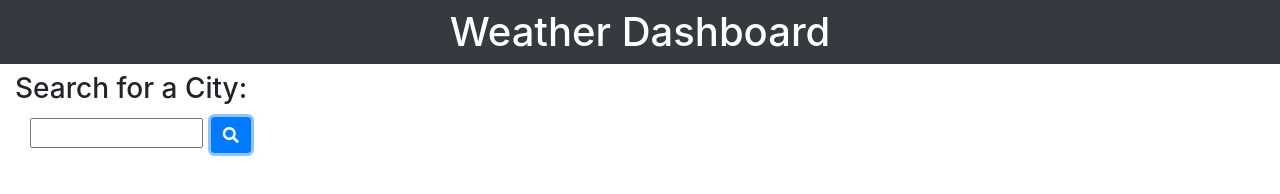
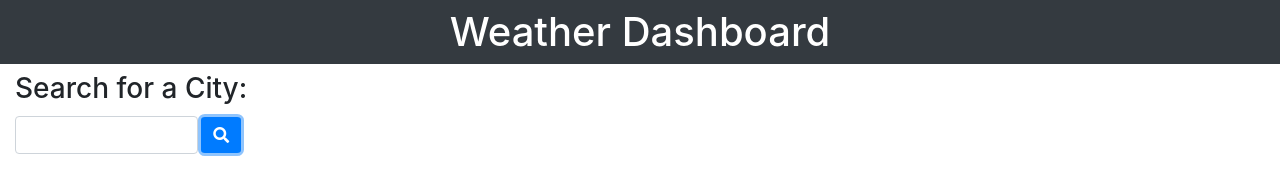
Before and after one commit to jre23/weather-dashboard, a plain HTML site: page index.html in a window 1280 px wide. Drawn offline with nearby package versions, Linux system fonts and the light colour scheme.

Commit message:
adding more bootstrap

```diff
--- a/index.html
+++ b/index.html
@@ -26,12 +26,12 @@
                 <h3>Search for a City:</h3>
 
                 <!-- this form is used to get the user input -->
-                <form id="city-form" class="col-12">
-                    <input type="text" id="city-input" class="col-8">
-
+                <form id="city-form" class="col-12 form-inline pl-0 pb-3">
+                    <input type="text" id="city-input" class="col-8 form-control">
                     <!-- this button will trigger AJAX call -->
                     <button id="find-city" type="submit" class="btn btn-primary searchBtn" value="City Search">
                         <i class="fas fa-search"></i></button>
+
                 </form>
                 <!-- search history buttons. will also trigger AJAX call -->
                 <ul id="search-history" class="list-group"></ul>
@@ -72,13 +72,14 @@
         function createWeatherData() {
             // get userInputCity
             if (localStorage.length !== 0 && !$("#city-input").val() && !clickBool) {
+                console.log("page refreshed");
                 var userInputCity = localStorage.getItem(localStorage.length - 1);
             } else if (event.target.value === "City Search" && clickBool) {
                 event.preventDefault();
                 var userInputCity = $("#city-input").val().toLowerCase().trim();
-                console.log("button click: " + event.target.value);
+                console.log("city search button click: " + event.target.value);
             } else if (event.target.matches("li") && clickBool) {
-                console.log("button click: " + event.target.getAttribute("data-city"));
+                console.log("search history button click: " + event.target.getAttribute("data-city"));
                 var userInputCity = event.target.getAttribute("data-city").toLowerCase().trim();;
             } else {
                 return;
@@ -194,7 +195,6 @@
                 $("#search-history").append(cityLi);
             }
         }
-
         // this function capitalizes the first letter in each word of a string
         function capLetters(str) {
             let arrayStr = str.split(" ");
```
